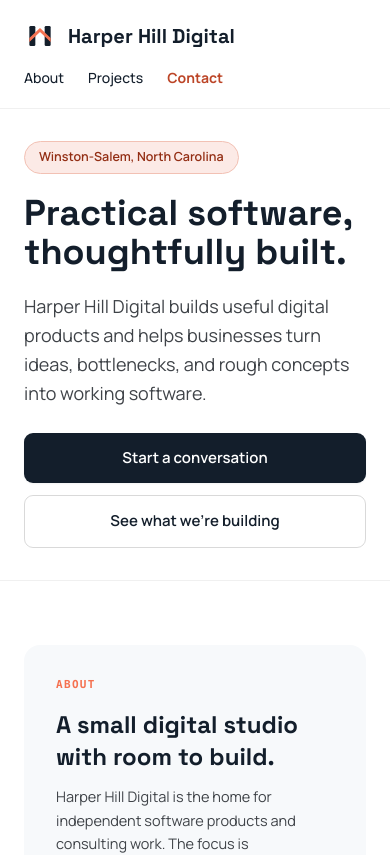
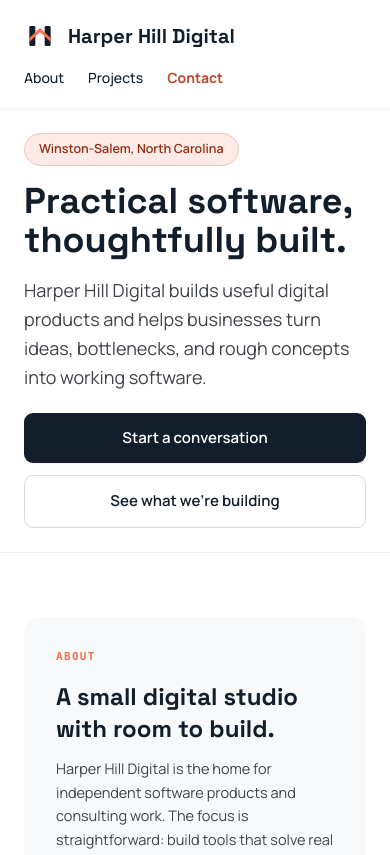
Before and after one commit to gmhurley/harper-hill-digital, a React (Vite) app: page / in a window 390 px wide. Shown: the top 855 px of the page. Built offline with nearby package versions, Linux system fonts and the light colour scheme.

Commit message:
Cut mobile hero padding further per feedback
Still felt spacious after two rounds of trimming; drop section
padding to py-6 and tighten the remaining internal gaps on mobile.

```diff
--- a/src/App.jsx
+++ b/src/App.jsx
@@ -18,19 +18,19 @@
       </header>
 
       <section className="border-b border-black/[0.06]">
-        <div className="mx-auto max-w-6xl px-6 py-8 md:py-20 md:px-10 lg:px-12">
+        <div className="mx-auto max-w-6xl px-6 py-6 md:py-20 md:px-10 lg:px-12">
           <div className="max-w-3xl">
-            <span className="mb-5 inline-flex items-center rounded-full border border-coral-border bg-coral-tint px-3.5 py-1.5 text-[12.5px] font-semibold text-coral-dark">
+            <span className="mb-4 inline-flex items-center rounded-full border border-coral-border bg-coral-tint px-3.5 py-1.5 text-[12.5px] font-semibold text-coral-dark">
               Winston-Salem, North Carolina
             </span>
             <h1 className="font-display max-w-xl text-4xl font-bold leading-[1.08] text-ink md:text-5xl">
               Practical software, thoughtfully built.
             </h1>
-            <p className="mt-5 max-w-2xl text-lg leading-relaxed text-body md:text-[17px]">
+            <p className="mt-4 max-w-2xl text-lg leading-relaxed text-body md:text-[17px]">
               Harper Hill Digital builds useful digital products and helps businesses turn ideas,
               bottlenecks, and rough concepts into working software.
             </p>
-            <div className="mt-6 flex flex-col gap-3 sm:flex-row md:mt-8">
+            <div className="mt-5 flex flex-col gap-3 sm:flex-row md:mt-8">
               <a
                 href="#contact"
                 className="rounded-[9px] bg-ink px-6 py-3.5 text-center text-[15px] font-semibold text-white shadow-sm transition hover:opacity-90"
```
